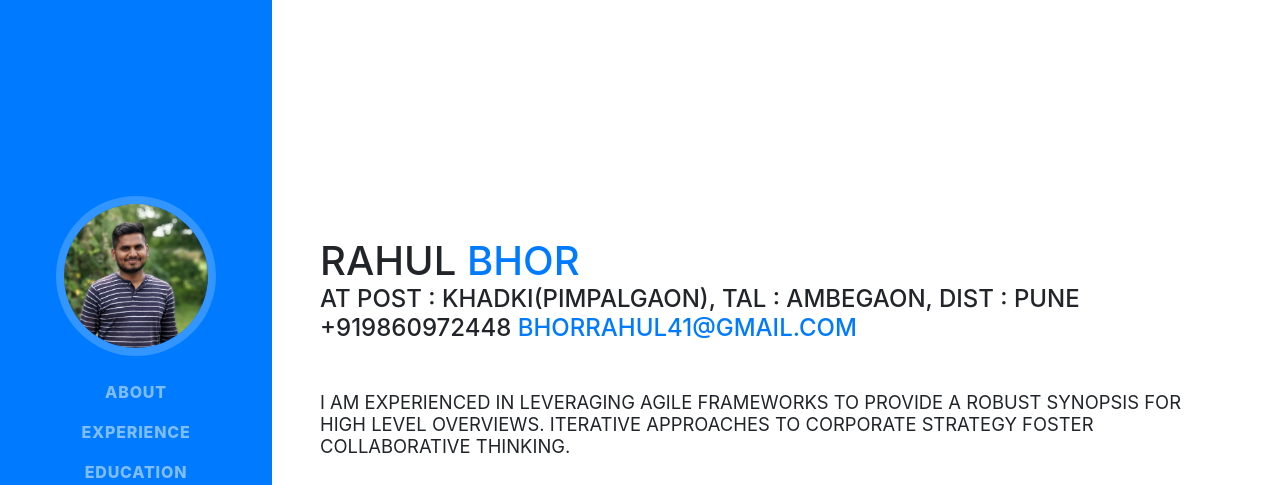
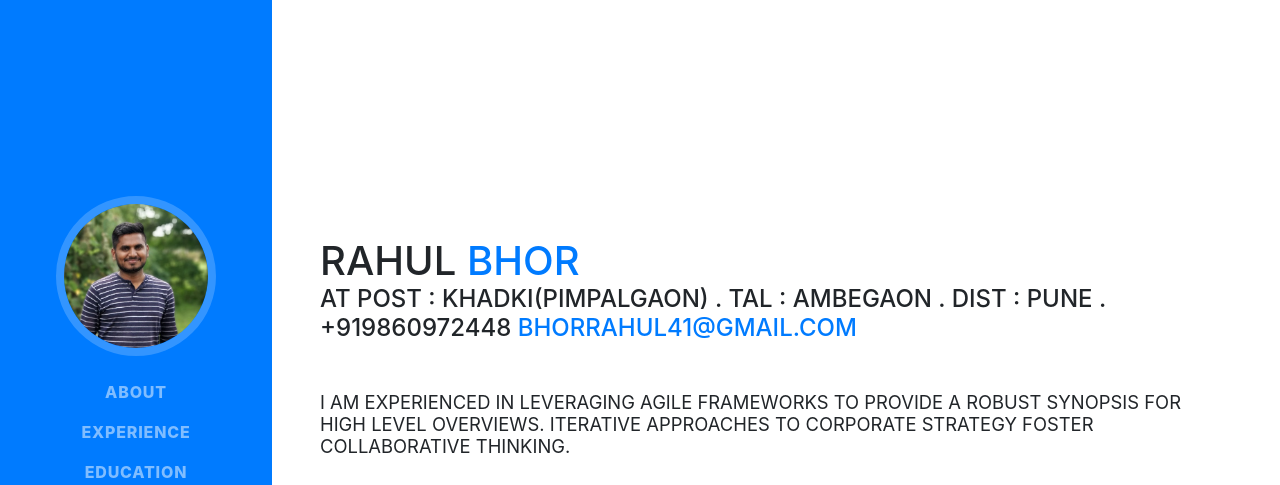
Before and after one commit to rahulbhor02/RahulBhor, a website with bundled scripts: page index.html in a window 1280 px wide. Shown: the top 485 px of the page. Built offline with nearby package versions, Linux system fonts and the light colour scheme; a web font is replaced by a local one.

Commit message:
Update index.html

```diff
--- a/index.html
+++ b/index.html
@@ -65,9 +65,7 @@
         <div class="my-auto">
           <h1 class="mb-0">Rahul
             <span class="text-primary">Bhor</span>
-          <div class="subheading mb-5">
-            At Post : Khadki(Pimpalgaon), Tal : Ambegaon, Dist : Pune
-            +919860972448
+          <div class="subheading mb-5">At Post : Khadki(Pimpalgaon) . Tal : Ambegaon . Dist : Pune . +919860972448
             <a href="mailto:bhorrahul41@gmail.com">bhorrahul41@gmail.com</a>
           </div>
           <p class="lead mb-5">I am experienced in leveraging agile frameworks to provide a robust synopsis for high level overviews. Iterative approaches to corporate strategy foster collaborative thinking.</p>
```
